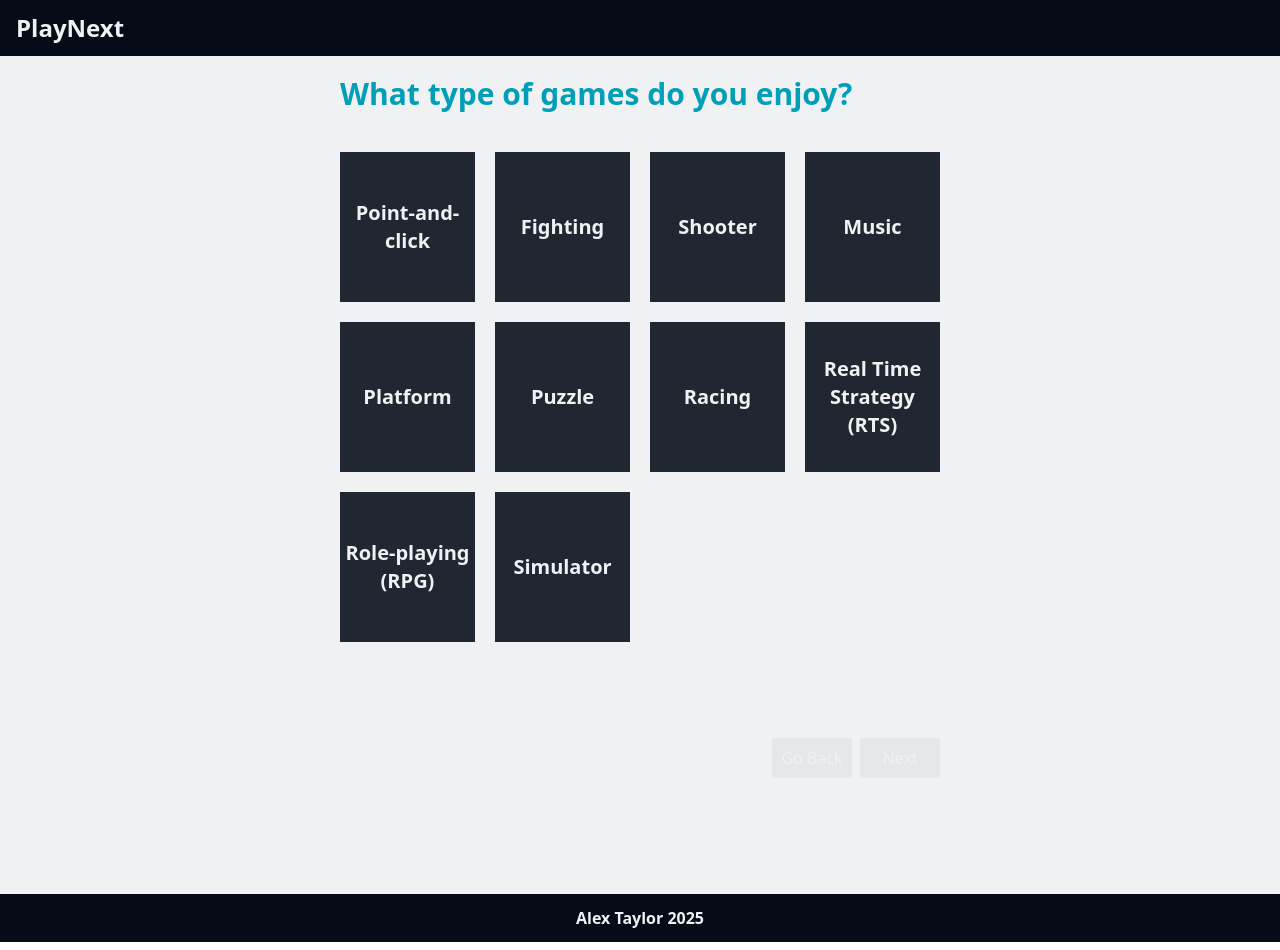
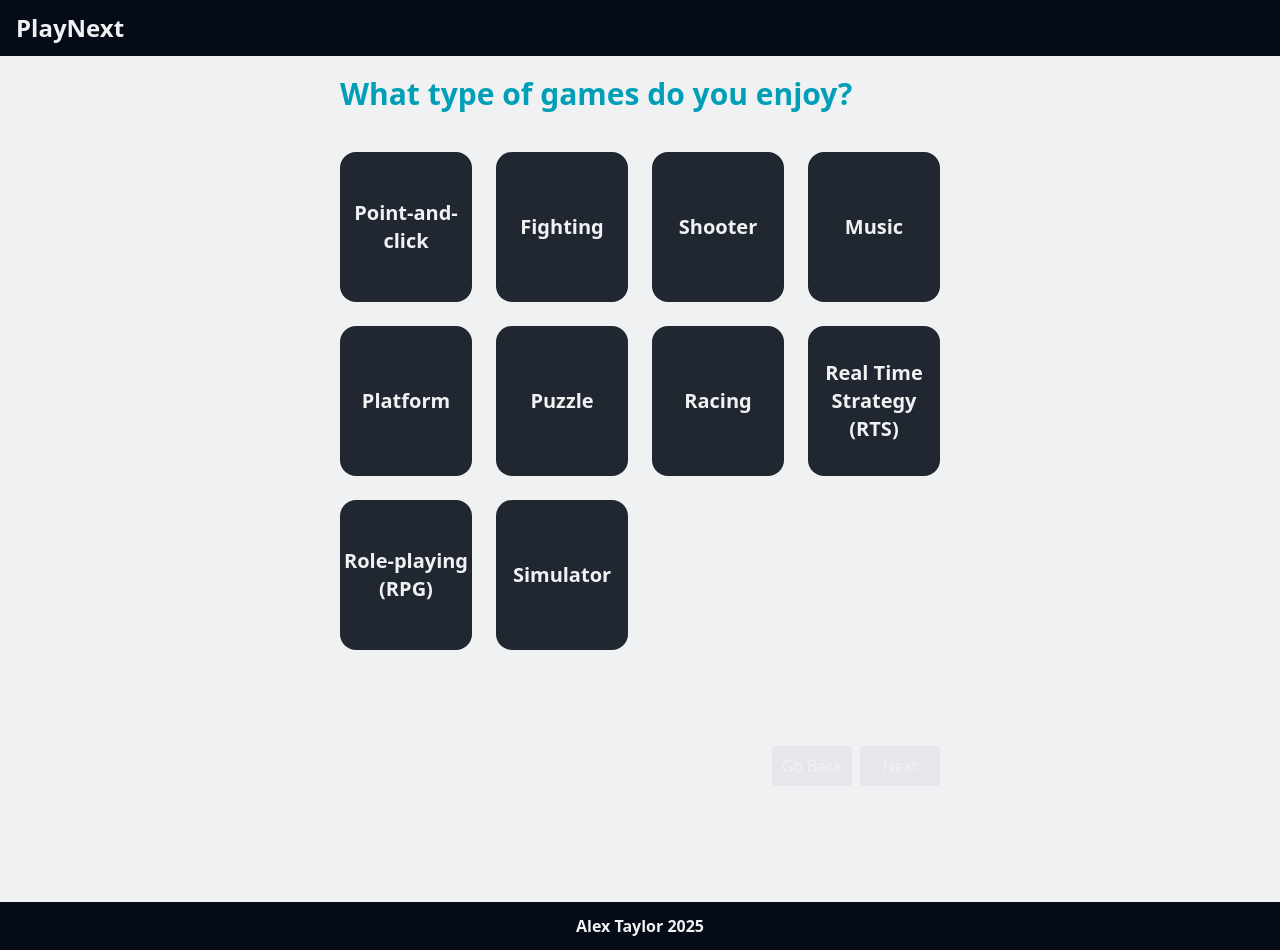
Before and after one commit to Alex-Devonte/PlayNext, a React (Vite) app in the folder frontend/: page /questionnaire in a window 1280 px wide. Built offline with nearby package versions, Linux system fonts and the light colour scheme; no server answers.

Commit message:
Update styles
Add hover & transition effects

```diff
--- a/frontend/src/components/HomePage.tsx
+++ b/frontend/src/components/HomePage.tsx
@@ -41,14 +41,14 @@ function HomePage() {
       <div className="flex flex-col items-center gap-5 md:flex-row md:justify-center">
         <Link
           to="/questionnaire"
-          className="bg-primary hover:bg-darkerPrimary active:bg-darkerPrimary w-[300px] rounded-3xl p-4 text-center text-white shadow-xl"
+          className="bg-primary hover:bg-darkerPrimary active:bg-darkerPrimary w-[300px] rounded-3xl p-4 text-center text-white shadow-xl transition-colors duration-150 ease-in"
         >
           Take the questionnaire
         </Link>
         <a
           href="#"
           onClick={() => getRandomGame()}
-          className="bg-primary hover:bg-darkerPrimary active:bg-darkerPrimary w-[300px] rounded-3xl p-4 text-center text-white shadow-xl"
+          className="bg-primary hover:bg-darkerPrimary active:bg-darkerPrimary w-[300px] rounded-3xl p-4 text-center text-white shadow-xl transition-colors duration-150 ease-in"
         >
           Find a random game
         </a>
--- a/frontend/src/components/Questionnaire.tsx
+++ b/frontend/src/components/Questionnaire.tsx
@@ -125,7 +125,7 @@ function Questionnaire() {
       <h2 className="text-primary mb-10 text-3xl font-semibold">
         {currentQuestion.question}
       </h2>
-      <div className="grid grid-cols-2 justify-items-center gap-5 md:grid-cols-3 lg:grid-cols-4">
+      <div className="grid grid-cols-2 justify-items-center gap-6 md:grid-cols-3 lg:grid-cols-4">
         {currentQuestion.options.map((option) => {
           const isSelected = (answers[currentQuestion.key] || []).includes(
             option.id,
@@ -133,10 +133,10 @@ function Questionnaire() {
           return (
             <div
               key={option.id}
-              className={`text-light outline-accent flex h-[150px] w-full cursor-pointer items-center justify-center text-center text-xl font-semibold ${
+              className={`text-light outline-accent flex h-[150px] w-full cursor-pointer items-center justify-center rounded-2xl text-center text-xl font-semibold transition-all duration-200 ease-in-out active:scale-95 ${
                 isSelected
-                  ? "bg-primary"
-                  : "bg-secondary hover:outline-4 active:outline-4"
+                  ? "bg-primary ring-accent scale-105 shadow-2xl hover:scale-[1.08]"
+                  : "bg-secondary hover:bg-lighterSecondary hover:scale-105 hover:shadow-xl"
               }`}
               onClick={() => handleSelect(currentQuestion.key, option.id)}
             >
@@ -149,7 +149,7 @@ function Questionnaire() {
         <button
           onClick={handlePrev}
           disabled={isPrevDisabled}
-          className="bg-secondary text-light w-[80px] rounded p-2 disabled:bg-gray-200"
+          className="bg-secondary text-light hover:bg-lighterSecondary w-[80px] cursor-pointer rounded p-2 transition-colors duration-150 disabled:cursor-not-allowed disabled:bg-gray-200"
         >
           Go Back
         </button>
@@ -157,7 +157,7 @@ function Questionnaire() {
           <button
             onClick={handleSubmit}
             disabled={isSubmitDisabled}
-            className="bg-primary text-light w-[80px] rounded p-2 disabled:bg-gray-200"
+            className="bg-primary text-light hover:bg-darkerPrimary w-[80px] cursor-pointer rounded p-2 transition-colors duration-150 disabled:cursor-not-allowed disabled:bg-gray-200"
           >
             Submit
           </button>
@@ -165,7 +165,7 @@ function Questionnaire() {
           <button
             onClick={handleNext}
             disabled={isNextDisabled}
-            className="bg-primary text-light w-[80px] rounded p-2 disabled:bg-gray-200"
+            className="bg-primary text-light hover:bg-darkerPrimary w-[80px] cursor-pointer rounded p-2 transition-colors duration-150 disabled:cursor-not-allowed disabled:bg-gray-200"
           >
             Next
           </button>
```
